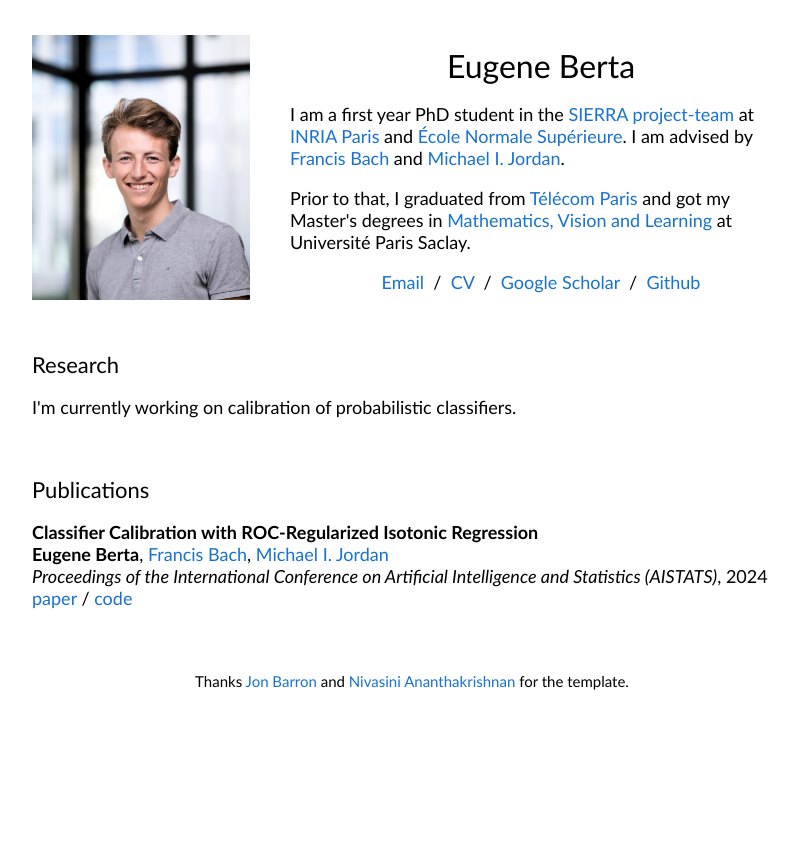
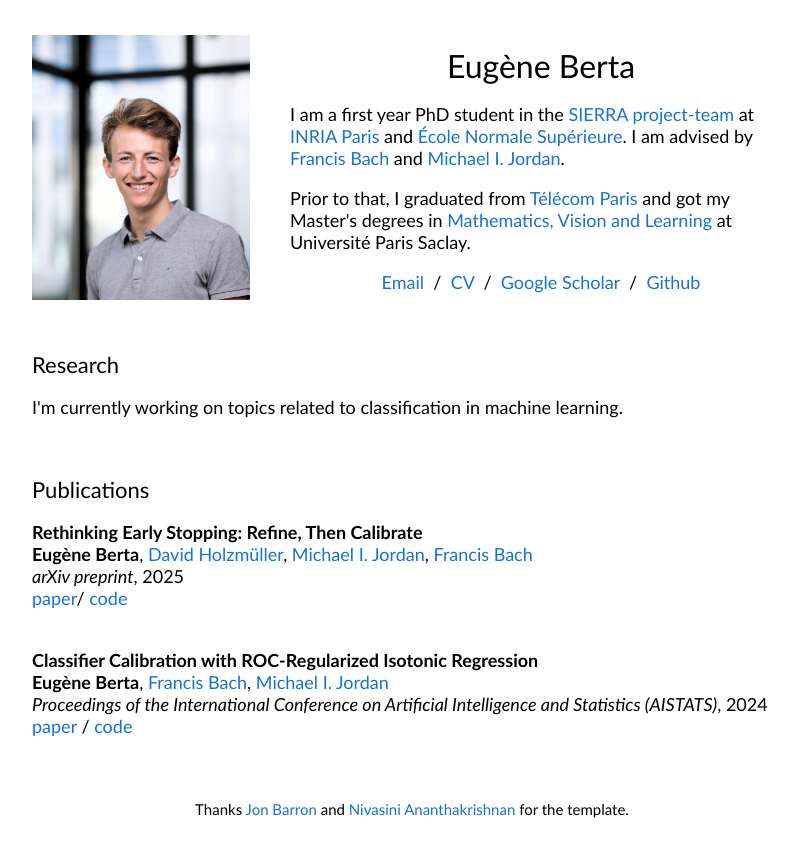
Before and after one commit to eugeneberta/eugeneberta.github.io, a plain HTML site: page index.html in a window 1280 px wide. Shown: the whole page, without its empty margins (228-1027 px from the left). Before the commit the page ends 800 px from the top, so only its background shows below. Drawn offline with Linux system fonts and the light colour scheme.

Commit message:
new preprint

```diff
--- a/index.html
+++ b/index.html
@@ -22,7 +22,7 @@
             </td>
             <td style="padding:2.5%;width:63%;vertical-align:middle">
               <p style="text-align:center">
-                <name>Eugene Berta</name>
+                <name>Eugène Berta</name>
               </p>
               <p>
                 I am a first year PhD student in the <a href="https://www.di.ens.fr/sierra/">SIERRA project-team</a> at <a href="https://www.inria.fr/">INRIA Paris</a> and <a href="https://www.ens.psl.eu/">École Normale Supérieure</a>. I am advised by <a href="https://www.di.ens.fr/~fbach/">Francis Bach</a> and <a href="https://people.eecs.berkeley.edu/~jordan/">Michael I. Jordan</a>.
@@ -42,13 +42,12 @@
           </tr>
         </tbody></table>
 
-
         <table style="width:100%;border:0px;border-spacing:0px;border-collapse:separate;margin-right:auto;margin-left:auto;"><tbody>
             <tr>
             <td style="padding:20px;width:100%;vertical-align:middle">
               <heading>Research</heading>
               <p>
-                I'm currently working on calibration of probabilistic classifiers.
+                I'm currently working on topics related to classification in machine learning.
               </p>
             </td>
           </tr>
@@ -61,9 +60,25 @@
             <td style="padding:20px;width:75%;vertical-align:middle">
               <heading>Publications</heading>
               <p></p>
+              <papertitle>Rethinking Early Stopping: Refine, Then Calibrate</papertitle>
+              <br>
+              <strong>Eugène Berta</strong>,
+              <a href="https://dholzmueller.github.io/index.html">David Holzmüller</a>,
+              <a href="https://people.eecs.berkeley.edu/~jordan/">Michael I. Jordan</a>,
+              <a href="https://www.di.ens.fr/~fbach/">Francis Bach</a>
+              <br>
+              <em>arXiv preprint</em>, 2025
+              <br>
+              <a href="https://arxiv.org/abs/2501.19195">paper</a>/
+              <a href="https://github.com/dholzmueller/probmetrics/">code</a>
+            </td>
+          </tr>
+
+          <tr>
+            <td style="padding:20px;width:75%;vertical-align:middle">
               <papertitle>Classifier Calibration with ROC-Regularized Isotonic Regression</papertitle>
               <br>
-              <strong>Eugene Berta</strong>,
+              <strong>Eugène Berta</strong>,
               <a href="https://www.di.ens.fr/~fbach/">Francis Bach</a>,
               <a href="https://people.eecs.berkeley.edu/~jordan/">Michael I. Jordan</a>
               <br>
@@ -74,25 +89,7 @@
             </td>
           </tr>
 
-          <!-- <tr>
-            <td style="padding:20px;width:75%;vertical-align:middle">
-              <papertitle>Identifying regions of trusted predictions</papertitle>
-              <br>
-              <strong>Nivasini Ananthakrishnan</strong>,
-              <a href="https://bmild.github.io/">Shai Ben-David</a>,
-              <a href="https://dblp.org/pid/267/6485.html">Tosca Lechner</a>,
-              <a href="https://www.eecs.yorku.ca/~ruth/">Ruth Urner</a>
-              <br>
-              <em>UAI</em>, 2021
-              <br>
-              <a href="https://proceedings.mlr.press/v161/ananthakrishnan21a/ananthakrishnan21a.pdf">paper</a>
-              /
-              <a
-                href="https://uwspace.uwaterloo.ca/bitstream/handle/10012/17153/Ananthakrishnan_Nivasini.pdf?sequence=5">thesis</a>
-            </td>
-          </tr>
-
-          <tr>
+          <!--  <tr>
             <td style="padding:20px;width:75%;vertical-align:middle">
               <papertitle>On learnability with computable learners</papertitle>
               <br>
```
